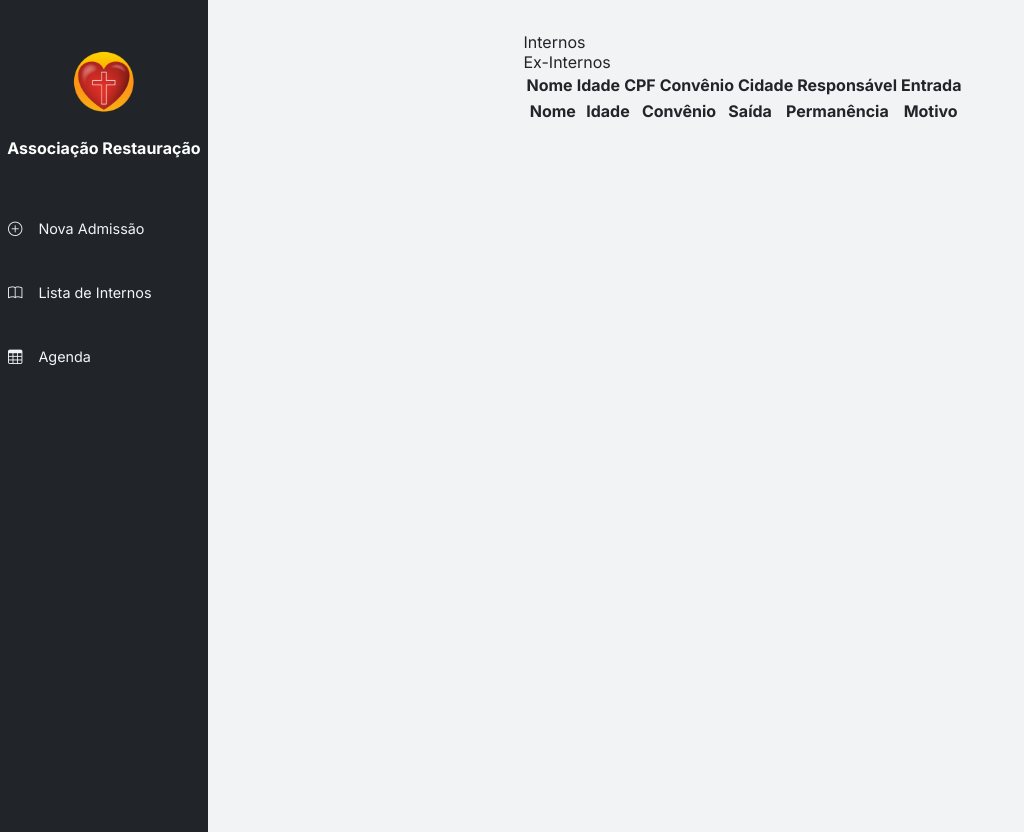
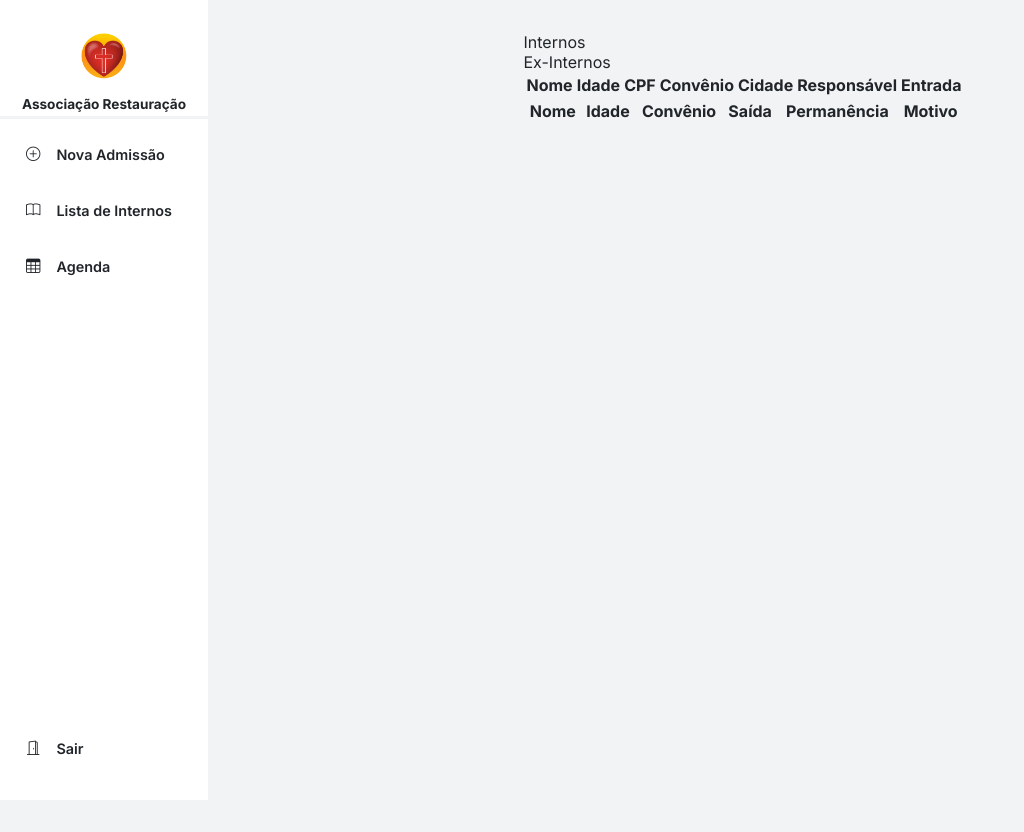
Before and after one commit to luisfernandogrizoni/website_project, a Flask app: page /dados in a window 1280 px wide. Shown: the whole page, without its empty margins (0-1024 px from the left). After the commit the page ends 800 px from the top, so only its background shows below. Run offline with Flask 3, Linux system fonts and the light colour scheme; a user stored in the database is signed in; tables that the repository leaves empty hold one stand-in row (values such as "Sample post"); lists and menus that the app fills with data are empty; some libraries are stand-ins or nearby versions.

Commit message:
refatoração do layout

```diff
--- a/root/static/css/components/sidebar.css
+++ b/root/static/css/components/sidebar.css
@@ -1,46 +1,18 @@
-/**
- * BLOCO: Sidebar (c-sidebar)
- * Navegação lateral principal do sistema.
- * Utiliza CSS Grid (grid-area) para posicionamento no layout macro.
- */
-.c-sidebar {
-    grid-area: sidebar;
-    display: flex;
-    flex-direction: column;
-    background: var(--c-slate);
-    align-items: center;
-    height: 100%;
-    padding: 1rem 0;
-    gap: 1rem;
-    overflow: hidden;
-}
-
-/**
- * ELEMENTO: Nav
- * Container que agrupa os links de navegação.
- */
-.c-sidebar__nav {
-    display: flex;
-    flex-direction: column;
-    gap: 1.5rem;
-    margin: 1.1rem;
-}
-
 /**
  * ELEMENTO: Item
  * Link individual de navegação.
  */
 .c-sidebar__item {
+    margin: 0 1rem;
+    padding: 8px 10px;
+    height: 1.5rem;
+    display: flex;
     align-items: center;
-    margin: 0 1rem;
-    height: 1.5rem;
-    width: 12rem;
-    padding: 8px 12px;
+    gap: 1rem;
     transition: all 0.2s;
-    color: var(--c-bg);
+    color: var(--c-slate);
+    font-weight: 600;
     font-size: 0.9rem;
-    display: flex;
-    gap: 1rem;
 }
 
 /**
@@ -57,8 +29,7 @@
  * Feedback visual de interação.
  */
 .c-sidebar__item:hover {
-    background-color: var(--c-slate-hover);
-    transform: translateY(-1px);
+    background-color: var(--c-bg);
     text-decoration: none;
     border-radius: var(--radius-md);
 }
@@ -68,10 +39,7 @@
  * Envolve a imagem e a marca, garantindo o alinhamento.
  */
 .c-sidebar__logo {
-    display: flex;
-    align-items: center;
-    flex-direction: column;
-    height: 4rem;
+    height: 3rem;
 }
 
 /**
@@ -94,6 +62,7 @@
  * Texto descritivo ou nome da instituição abaixo da logo.
  */
 .c-sidebar__brand-text {
-    color: var(--c-surface);
+    color: var(--c-slate);
+    font-size: 0.85rem;
     font-weight: bold;
 }
--- a/root/static/css/layout/app-layout.css
+++ b/root/static/css/layout/app-layout.css
@@ -6,13 +6,55 @@
             "sidebar content";
 }
 
-.l-content {
+.l-app-layout__content {
     align-content: flex-start;
     justify-items: center;
     grid-area: content;
     margin: 2rem 0.1rem 0.1rem 0.1rem;
 }
 
+/**
+ * BLOCO: Sidebar (c-sidebar)
+ * Navegação lateral principal do sistema.
+ * Utiliza CSS Grid (grid-area) para posicionamento no layout macro.
+ */
+
+.l-app-layout__sidebar{
+    grid-area: sidebar;
+    display: grid;
+    grid-template-rows: 0.3fr 2fr auto;
+    padding: 2rem 0 ;
+    gap: 1rem;
+    background: var(--c-surface);
+        grid-template-areas:
+        "header"
+        "content"
+        "footer";
+}
+
+.l-sidebar__header{
+    grid-area: header;
+    border-bottom: 3px solid var(--c-bg);
+    width: 100%;
+    display: flex;
+    flex-direction: column;
+    align-items: center;
+    gap: 1rem;
+}
+
+.l-sidebar__content{
+    grid-area: content;
+    width: 100%;
+    display: flex;
+    flex-direction: column;
+    gap: 1rem;
+}
+
+
+.l-sidebar__footer{
+    grid-area: footer;
+    width: 100%;
+}
 
 .l-wrapper--column {
     display: flex;
@@ -63,7 +105,6 @@
 }
 
 /**
-
 .split-container {
     display: grid;
     grid-template-columns: 1fr 1fr;
--- a/root/static/css/layout/form-layout.css
+++ b/root/static/css/layout/form-layout.css
@@ -1,11 +1,11 @@
 .l-form-layout {
     display: grid;
     grid-template-columns: 1fr 1fr;
-    gap: 1rem;
+    gap: 3rem;
     grid-template-areas:
-        "header header"
-        "content content"
-        "footer footer";
+        "header"
+        "content"
+        "footer";
 }
 
 .l-form-layout__header {
@@ -17,9 +17,8 @@
 
 .l-form-layout__content {
     grid-area: content;
-    display: grid;
-    grid-template-columns: repeat(12, 1fr);
     gap: 1.5rem 1rem;
+    width: 100%;
 }
 
 .l-form-layout__footer {
--- a/root/static/css/style.css
+++ b/root/static/css/style.css
@@ -13,8 +13,8 @@
 @import url("layout/form-layout.css");
 
 /* 3. Utilitários (Comportamentos e estados globais) */
-@import url("utilities/r-helpers.css");
-@import url("utilities/r-state.css");
+@import url("refactor/r-helpers.css");
+@import url("refactor/r-state.css");
 @import url("utilities/typography.css");
 
 /* 4. Componentes (As peças modulares de interface) */
--- a/root/static/css/utilities/typography.css
+++ b/root/static/css/utilities/typography.css
@@ -1,6 +1,6 @@
 .u-subsection {
     display: block;
-    font-size: 0.85rem;
+    font-size: 0.55rem;
     font-weight: 600;
     color: var(--c-slate-hover);
     margin-bottom: 6px;
--- a/root/templates/_macros.html
+++ b/root/templates/_macros.html
@@ -12,8 +12,9 @@
         {# 1. EXTRAÇÃO: Abre (kwargs) e retira qualquer classe extra que a tela tenha enviado (ex: mask-cpf). Se não houver, retorna vazio ''. #}
         {% set classes_extras = kwargs.pop('class_', '') %}
 
-        {# 2. CONCATENAÇÃO: Junta a classe estrutural obrigatória (c-form-field__input) com as classes extras usando o operador til (~) #}
-        {% set classes_finais = 'c-form-field__input l-form-grid__content' ~ classes_extras %}
+        {# CONCATENAÇÃO: Apenas a classe do input e com espaço no final! #}
+        {% set classes_finais = 'c-form-field__input ' ~ classes_extras %}
+
 
         {# 3. INJEÇÃO: Renderiza o input HTML final passando a classe unificada (limpa de espaços extras via strip()) e o resto dos parâmetros da mochila (**kwargs) #}
         {{ field(class_=classes_finais.strip(), **kwargs) }}
--- a/root/templates/base.html
+++ b/root/templates/base.html
@@ -12,11 +12,11 @@
 </head>
 <body>
     <div class="l-app-layout">
-        <aside class="c-sidebar {% block sidebar_class %}{% endblock %}">
+        <nav class="l-app-layout__sidebar {% block sidebar_class %}{% endblock %}">
             {% include 'components/sidebar.html' %}
-        </aside>
+        </nav>
 
-        <main class="l-content {% block main_class %}{% endblock %}">
+        <main class="l-app-layout__content {% block main_class %}{% endblock %}">
             <div id="global-messages" style="display: none">
                 {% with messages = get_flashed_messages(with_categories=true) %}
                     {% if messages %}
--- a/root/templates/components/inicio.html
+++ b/root/templates/components/inicio.html
@@ -3,7 +3,7 @@
 {% block titulo %}Associação Restauração{% endblock %}
 
 {% block body %}
-        <div class="l-wrapper">
+        <div class="l-app-layout__content">
             <h3>Dashboard</h3>
             <p>Informações gerais sobre os dados inseridos no programa</p>
         </div>
--- a/root/templates/components/sidebar.html
+++ b/root/templates/components/sidebar.html
@@ -1,20 +1,23 @@
-<nav class="c-sidebar">
-    <div class="c-sidebar__nav">
+<div class="l-sidebar__header">
         <a href="{{ url_for('main.inicio') }}" class="c-sidebar__logo">
             <img src="{{ url_for('static', filename='images/logo.png') }}"
                  alt="Logo Associação Restauração"
                  class="c-sidebar__image">
         </a>
             <span class="c-sidebar__brand-text">Associação Restauração</span>
-    </div>
+</div>
 
-    <div class="c-sidebar__nav">
+<div class="l-sidebar__content">
         <a href="{{ url_for('social.prontuario') }}" class="c-sidebar__item"><i class="bi bi-plus-circle"></i>Nova Admissão</a>
+        {% if current_user.is_authenticated and current_user.cargo_obj.nome in ['Admin'] %}
+            <a href="{{ url_for('admin.novo_funcionario') }}" class="c-sidebar__item"><i class="bi bi-plus-circle"></i>Novo Funcionário</a>
+        {% endif %}
         <a href="{{ url_for('social.dados') }}" class="c-sidebar__item"><i class="bi bi-book"></i>Lista de Internos</a>
         <a href="{{ url_for('social.agenda') }}" class="c-sidebar__item"><i class="bi bi-table"></i>Agenda</a>
-        {% if current_user.is_authenticated and current_user.cargo_obj.nome in ['Admin'] %}
-            <a href="{{ url_for('admin.novo_funcionario') }}" class="c-sidebar__item"><i class="bi bi-plus-circle"></i>Cadastrar Funcionário</a>
-        {% endif %}
-    </div>
+</div>
 
-</nav>
+<div class="l-sidebar__footer">
+    {% if current_user.is_authenticated %}
+        <a href="{{ url_for('main.logout') }}" class="c-sidebar__item"><i class="bi bi-door-open"></i>Sair</a>
+    {% endif %}
+</div>
```
Also changed, not shown: root/templates/social/prontuario.html (+13 -26 lines), root/static/css/refactor/r-helpers.css (renamed from root/static/css/utilities/r-helpers.css), root/static/css/refactor/r-state.css (renamed from root/static/css/utilities/r-state.css).
